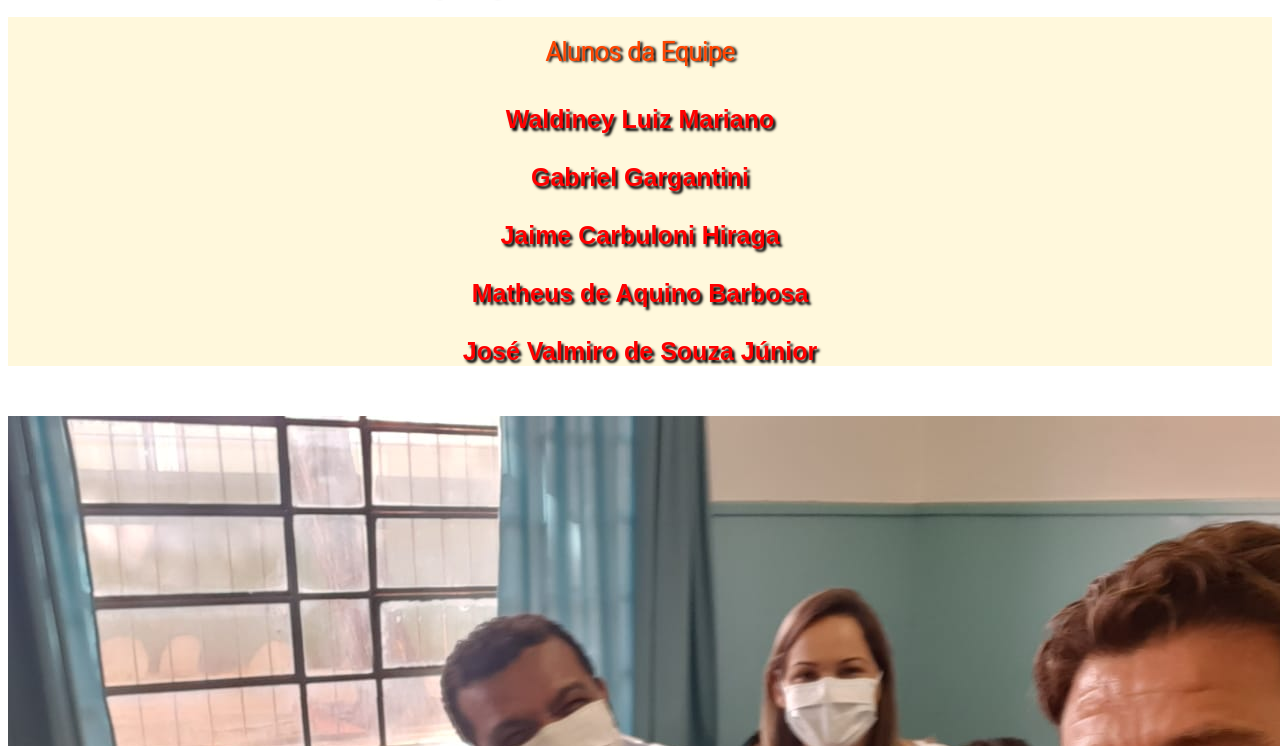
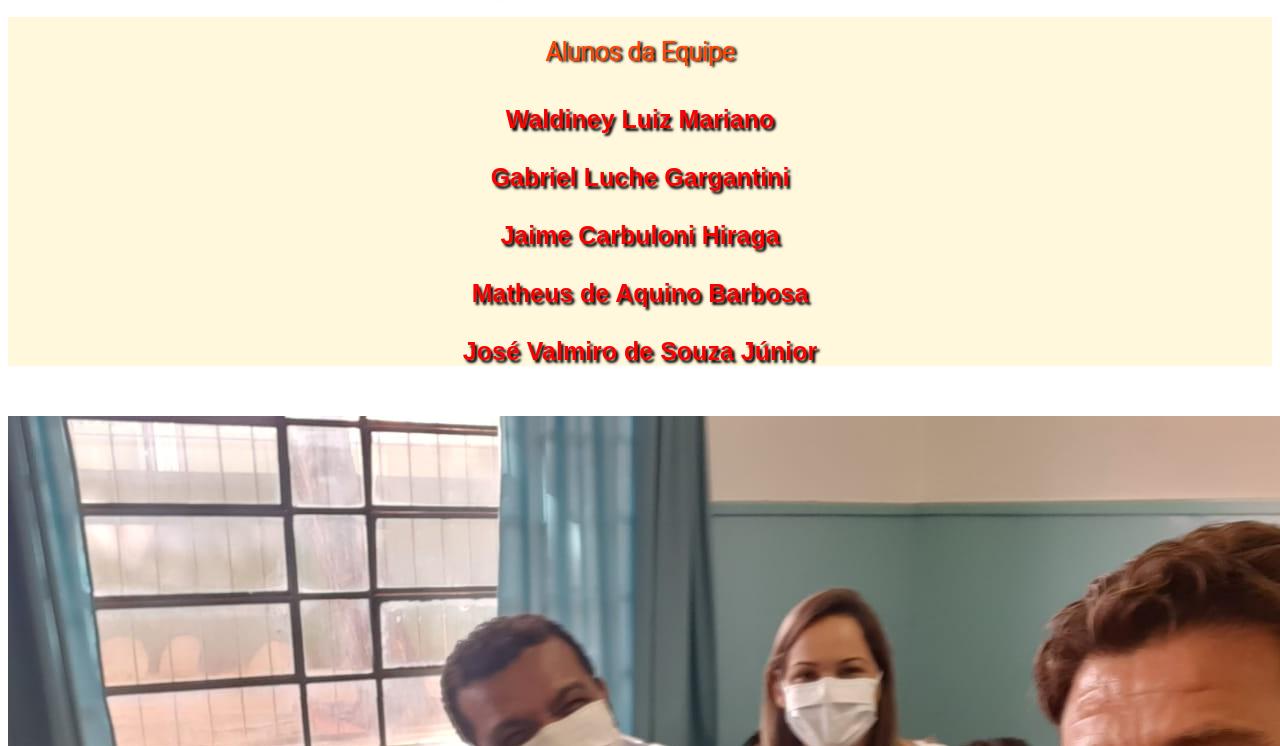
Before and after one commit to Grupo-de-PI-computacao-Univesp/waldineymariano.github.io, a plain HTML site: page quem_somos.html in a window 1280 px wide. Shown: the part 54-800 px from the top of the page. Drawn offline with Linux system fonts and the light colour scheme.

Commit message:
Update quem_somos.html
Correção no nome de um dos membros do grupo

```diff
--- a/quem_somos.html
+++ b/quem_somos.html
@@ -18,7 +18,7 @@
             <br><br><br>
             <h3>Waldiney Luiz Mariano
                 <br><br>
-                Gabriel Gargantini
+                Gabriel Luche Gargantini
                 <br><br>
                 Jaime Carbuloni Hiraga
                 <br><br>
```
